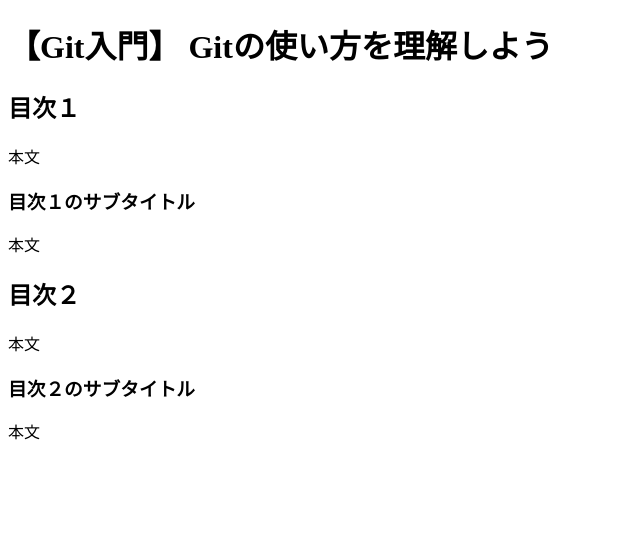
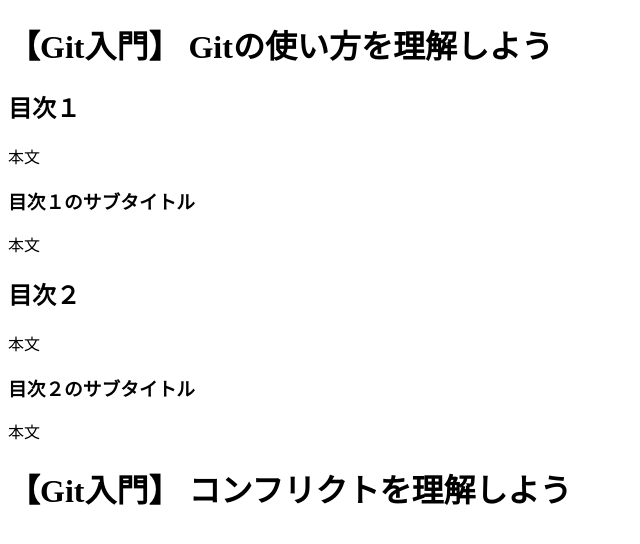
Before and after one commit to saito-akio/mirameet_Git_practice, a plain HTML site: page index.html in a window 1280 px wide. Shown: the whole page, without its empty margins (0-640 px from the left). Drawn offline with Linux system fonts and the light colour scheme.

Commit message:
文章を追加

```diff
--- a/index.html
+++ b/index.html
@@ -29,6 +29,7 @@
         <p>本文</p>
       </section>
     </section>
+  <h1>【Git入門】 コンフリクトを理解しよう</h1>
   <!-- /#wrapper --></div>
   <footer>
     <!-- フッターはここに記述 -->
```
